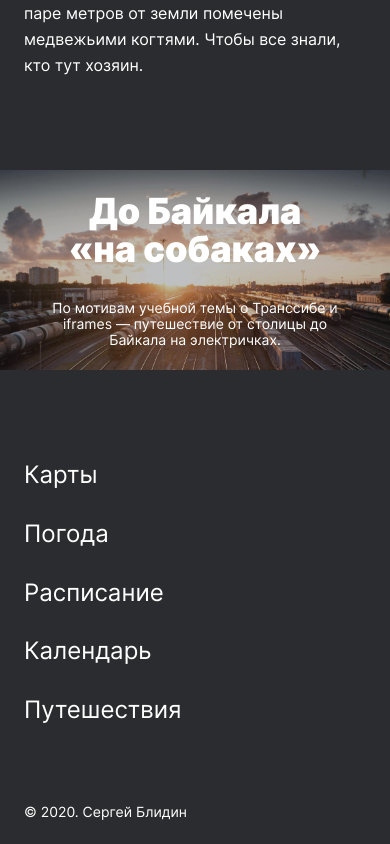
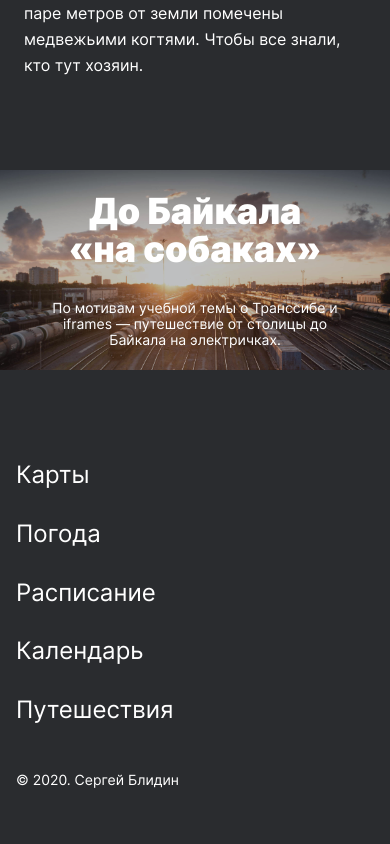
Before and after one commit to sblidin/russian-travel, a plain HTML site: page index.html in a window 390 px wide. Shown: the part 9477-10321 px from the top of the page. After the commit the page ends 10289 px from the top, so only its background shows below. Drawn offline with Linux system fonts and the light colour scheme.

Commit message:
Окончательный вариант 3 проект

```diff
--- a/blocks/footer/__link/footer__link.css
+++ b/blocks/footer/__link/footer__link.css
@@ -7,5 +7,8 @@
 }
 @media screen and (max-width: 540px) {
   .footer__link {
-   padding-bottom: 32px;
-}}
+   margin: 0 0 32px 0;
+   }
+  .footer__link:last-child {
+    margin: 0;
+  }}
--- a/blocks/footer/footer.css
+++ b/blocks/footer/footer.css
@@ -21,6 +21,7 @@
 }}
 @media screen and (max-width: 540px) {
   .footer {
+    width: calc(100% - 16px * 2);
     font-size: 24px;
     flex-direction: column;
 }}
--- a/blocks/lead/__subtitle/lead__subtitle.css
+++ b/blocks/lead/__subtitle/lead__subtitle.css
@@ -30,5 +30,5 @@
       font-size: 16px;
       line-height: 125%;
       margin-bottom: 40px;
-      margin-top: 16px
+      margin-top: 16px;
   }}
```
